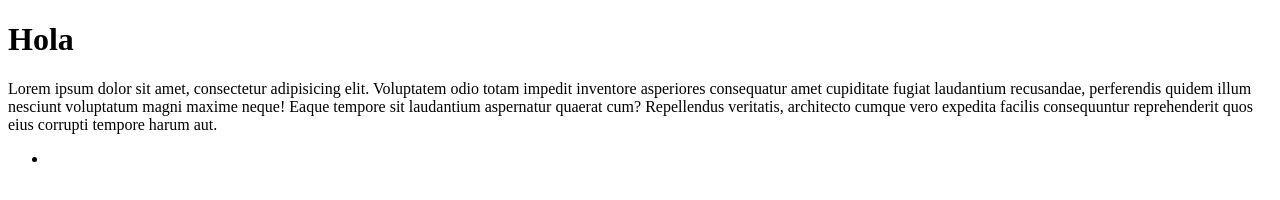
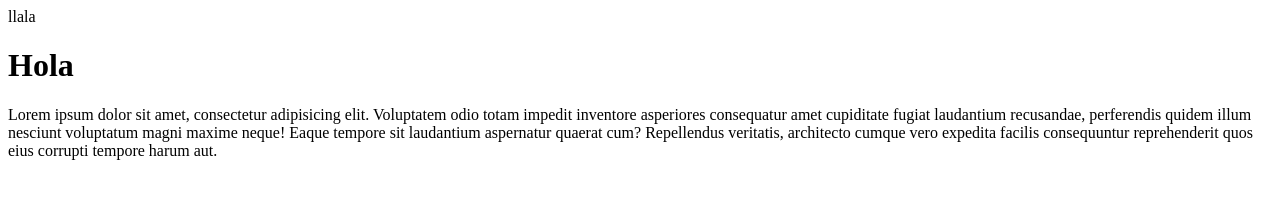
Before and after one commit to cmmanriquez/52380, a plain HTML site: page index.html in a window 1280 px wide. Drawn offline with Linux system fonts and the light colour scheme.

Commit message:
cambios de mi rama

```diff
--- a/index.html
+++ b/index.html
@@ -7,11 +7,8 @@
     <title>Document</title>
 </head>
 <body>
+    <header>llala</header>
     <h1>Hola</h1>
     <p>Lorem ipsum dolor sit amet, consectetur adipisicing elit. Voluptatem odio totam impedit inventore asperiores consequatur amet cupiditate fugiat laudantium recusandae, perferendis quidem illum nesciunt voluptatum magni maxime neque! Eaque tempore sit laudantium aspernatur quaerat cum? Repellendus veritatis, architecto cumque vero expedita facilis consequuntur reprehenderit quos eius corrupti tempore harum aut.</p>
-
-    <footer>
-        <ul><li></li></ul>
-    </footer>
 </body>
 </html>
```
